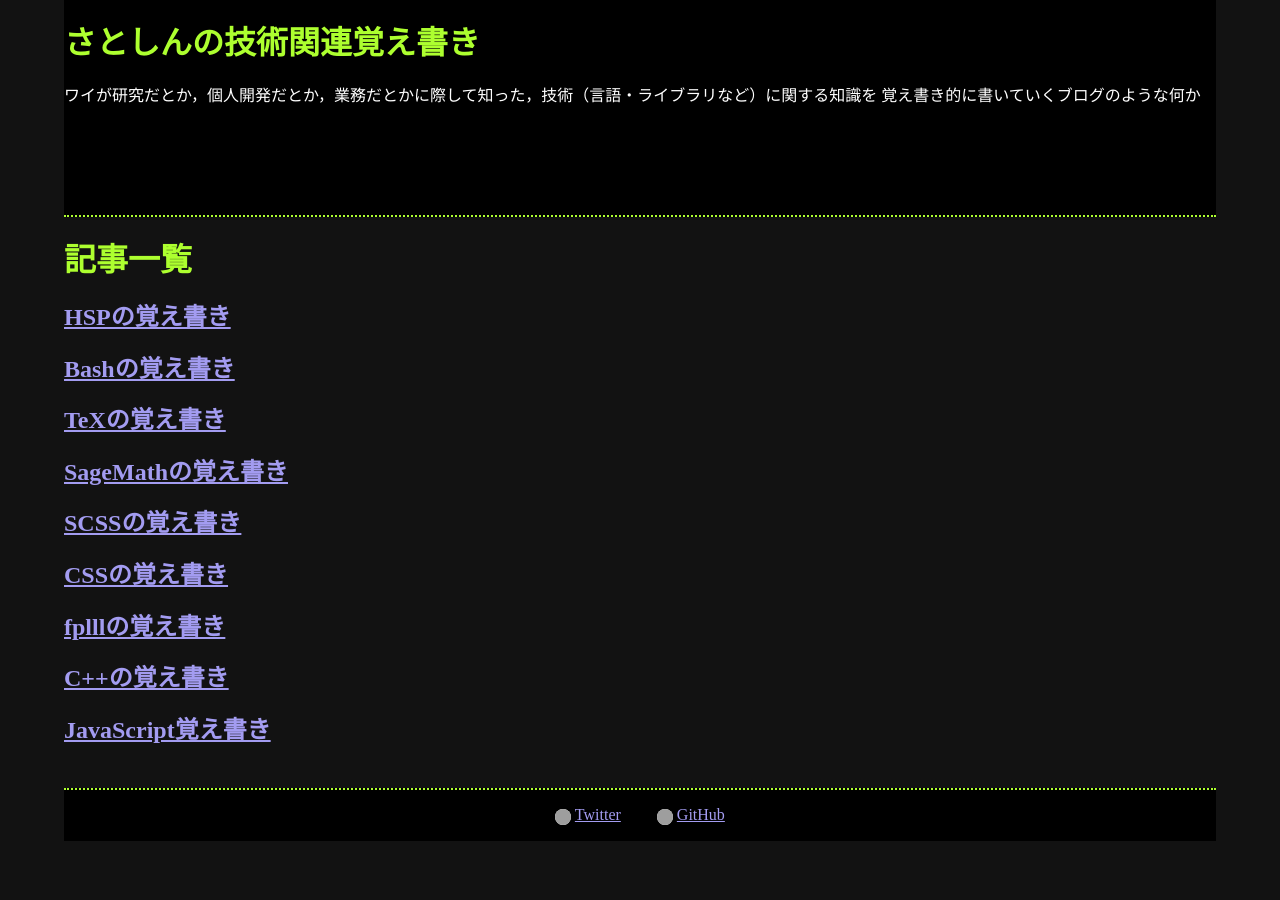
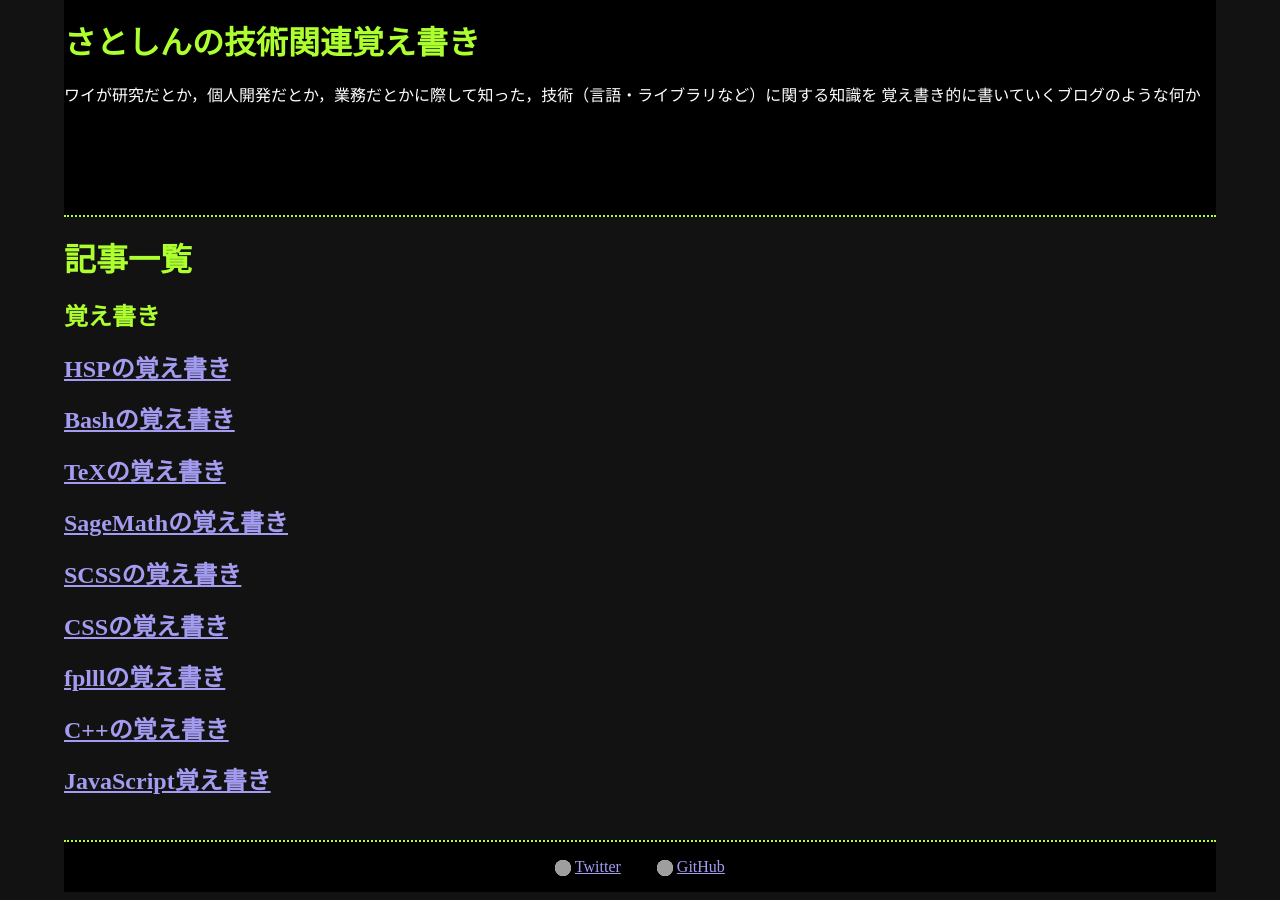
Before and after one commit to satoshin-des/SatoshinTechBlog, a Jekyll site: the page built from index.html, in a window 1280 px wide. Built offline with Jekyll 4.4.1, drawn with Linux system fonts in a browser that asks for light colours; grey boxes are pictures that could not be loaded.

Commit message:
Added the CSS-animation to a-tag, and added the condition branching to list of article

```diff
--- a/css/style.css
+++ b/css/style.css
@@ -320,6 +320,7 @@
   text-decoration: underline;
   margin-top: 10px;
   margin-bottom: 10px;
+  transition: all 0.5s ease-in-out;
 }
 a:link {
   color: #a39cf1;
--- a/index.html
+++ b/index.html
@@ -8,6 +8,10 @@
 
 <h1>記事一覧</h1>
 
+<h2>覚え書き</h2>
+
 {% for post in site.posts %}
+{% if post.title contains "覚え書き" %}
 <h2><a href="{{ post.url | relative_url}}">{{ post.title }}</a></h2>
+{% endif %}
 {% endfor %}
--- a/scss/layout/_global.scss
+++ b/scss/layout/_global.scss
@@ -47,6 +47,7 @@
     text-decoration: underline;
     margin-top: 10px;
     margin-bottom: 10px;
+    transition: all 0.5s ease-in-out;
 
     &:link {
         color: #a39cf1;
```
Also changed, not shown: 1 other file.
